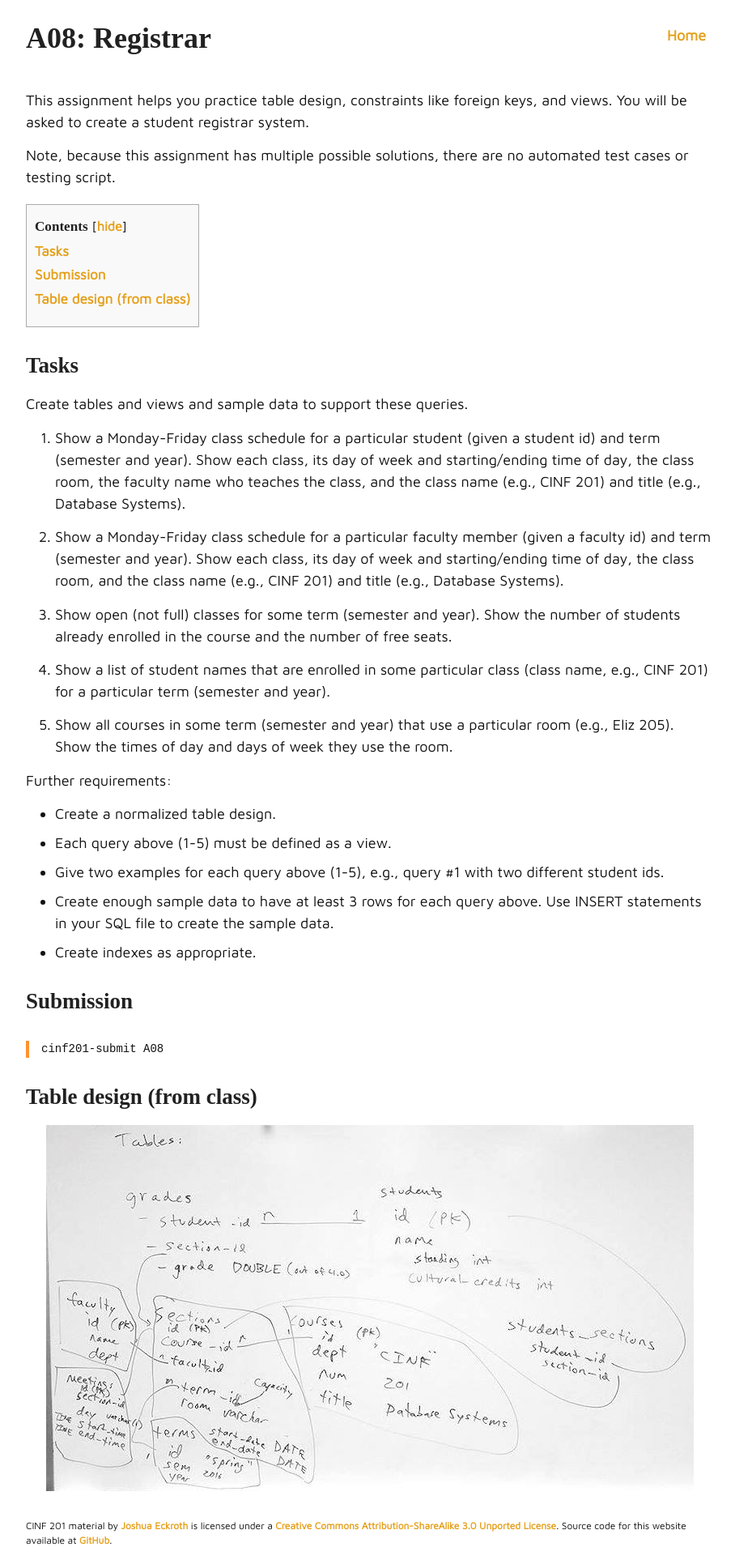
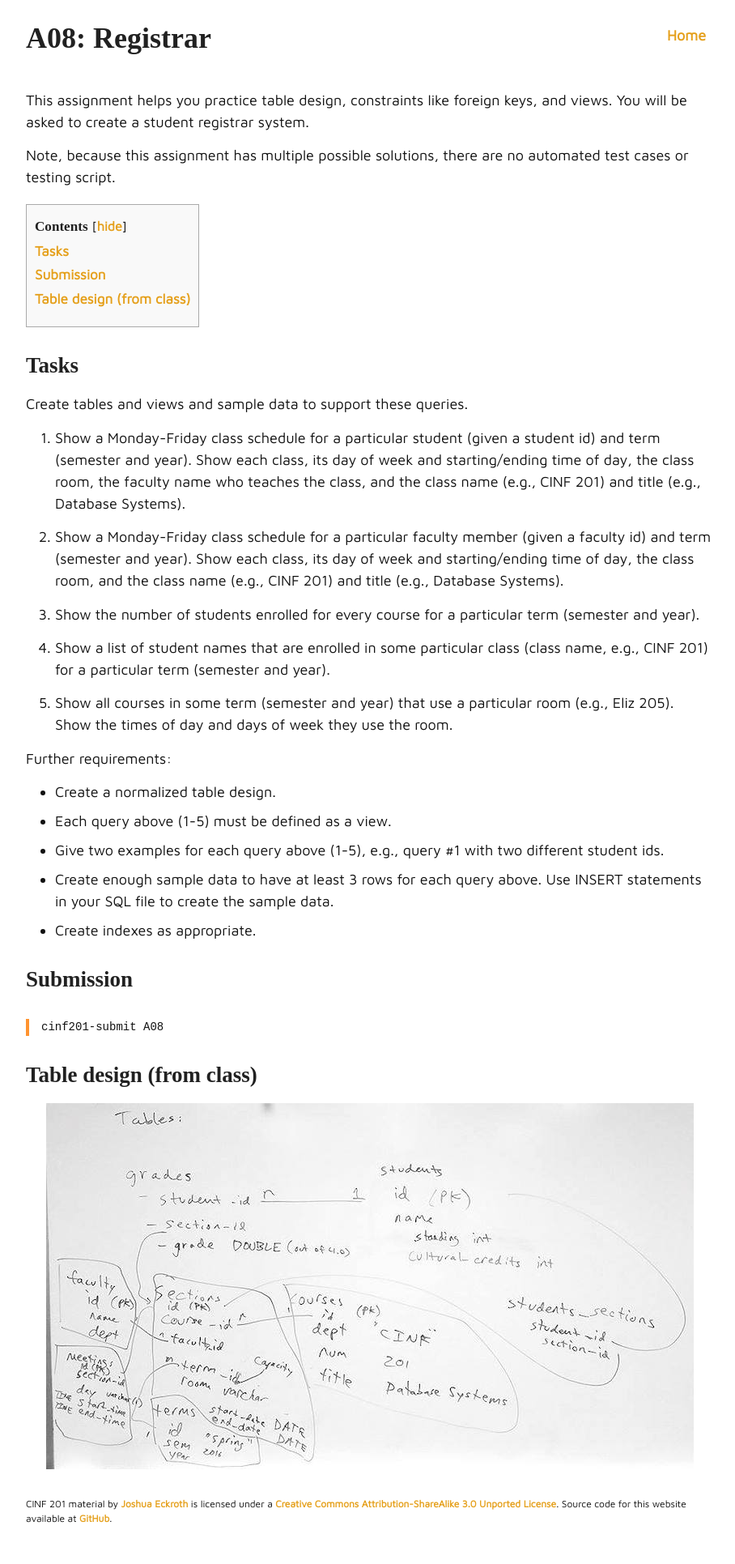
Before and after one commit to joshuaeckroth/cinf201-website, a Jekyll site: the page built from assignments/a08.markdown, in a window 1280 px wide. Shown: the whole page at 81% size, without its empty margins (183-1091 px from the left). Built offline with Jekyll 4.4.1, drawn with Linux system fonts in a browser that asks for light colours; some web fonts are replaced; after the commit the page ends 1904 px from its top, so only the background shows below that.

Commit message:
Fixed a bad query

```diff
--- a/assignments/a08.markdown
+++ b/assignments/a08.markdown
@@ -19,7 +19,7 @@ Create tables and views and sample data to support these queries.
 
 2. Show a Monday-Friday class schedule for a particular faculty member (given a faculty id) and term (semester and year). Show each class, its day of week and starting/ending time of day, the class room, and the class name (e.g., CINF 201) and title (e.g., Database Systems).
 
-3. Show open (not full) classes for some term (semester and year). Show the number of students already enrolled in the course and the number of free seats.
+3. Show the number of students enrolled for every course for a particular term (semester and year).
 
 4. Show a list of student names that are enrolled in some particular class (class name, e.g., CINF 201) for a particular term (semester and year).
 
```
